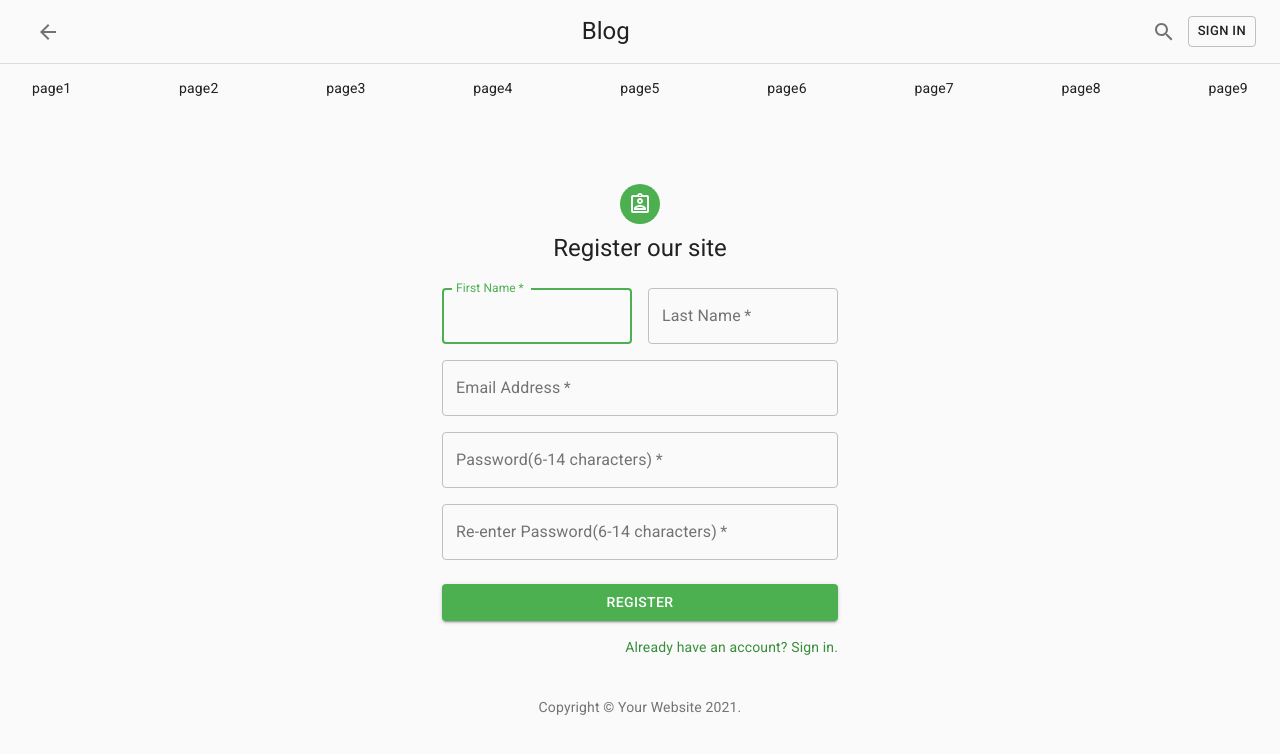
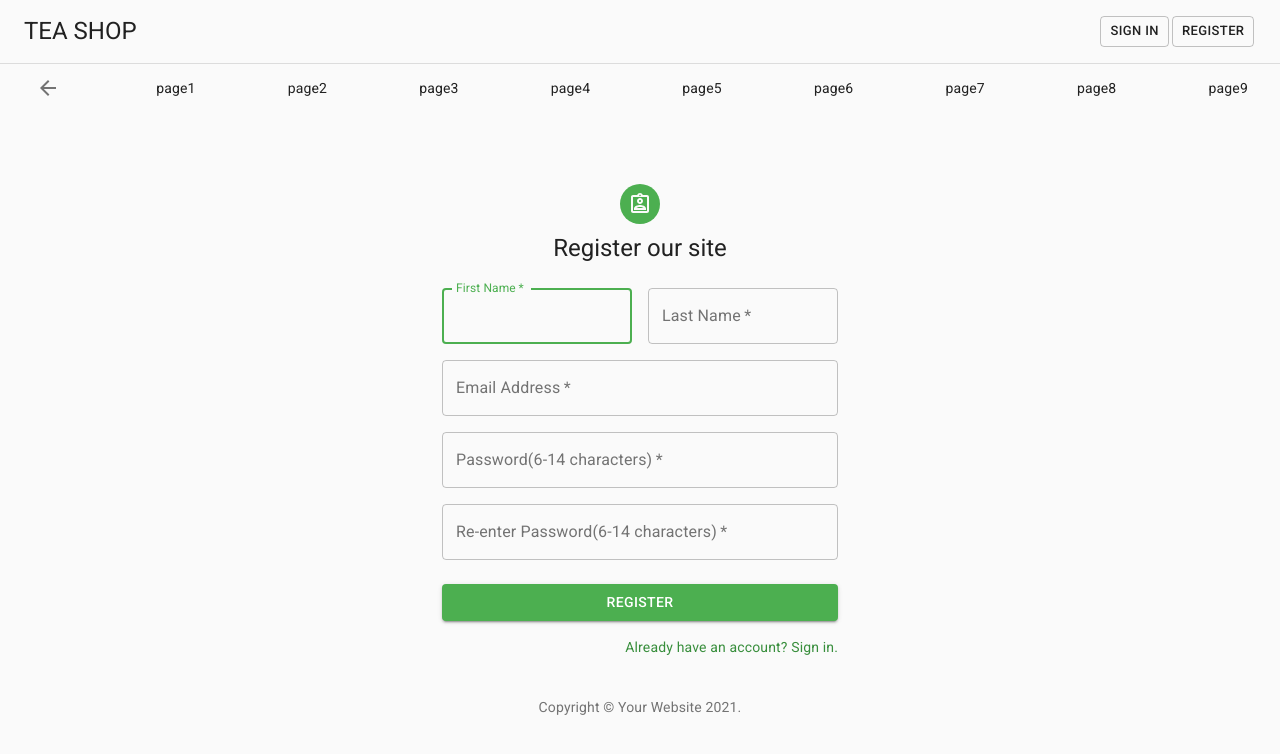
Before and after one commit to nabepa/tea-shop-ver2, a React (Create React App) app in the folder client/: page /register in a window 1280 px wide. Shown: the top 754 px of the page. Built offline with nearby package versions, Linux system fonts and the light colour scheme; no server answers.

Commit message:
layout header

```diff
--- a/client/src/App.jsx
+++ b/client/src/App.jsx
@@ -28,7 +28,7 @@ function App() {
       <CssBaseline />
       <div className='app'>
         <Header
-          title='Blog'
+          title='TEA SHOP'
           sections={sections}
           user={user}
           signout={signout}
--- a/client/src/components/Header/Header.jsx
+++ b/client/src/components/Header/Header.jsx
@@ -4,7 +4,6 @@ import { makeStyles } from '@material-ui/core/styles';
 import Toolbar from '@material-ui/core/Toolbar';
 import Button from '@material-ui/core/Button';
 import IconButton from '@material-ui/core/IconButton';
-import SearchIcon from '@material-ui/icons/Search';
 import ArrowBackIcon from '@material-ui/icons/ArrowBack';
 import Typography from '@material-ui/core/Typography';
 import Link from '@material-ui/core/Link';
@@ -12,10 +11,10 @@ import { useHistory } from 'react-router-dom';
 
 const useStyles = makeStyles((theme) => ({
   toolbar: {
+    justifyContent: 'space-between',
     borderBottom: `1px solid ${theme.palette.divider}`,
   },
   toolbarTitle: {
-    flex: 1,
     cursor: 'pointer',
   },
   toolbarSecondary: {
@@ -27,6 +26,9 @@ const useStyles = makeStyles((theme) => ({
     flexShrink: 0,
     cursor: 'pointer',
   },
+  btn: {
+    margin: '0.1rem',
+  },
 }));
 
 const Header = ({ sections, title, user, signout }) => {
@@ -36,13 +38,6 @@ const Header = ({ sections, title, user, signout }) => {
   return (
     <>
       <Toolbar className={classes.toolbar}>
-        <IconButton
-          onClick={() => {
-            history.goBack();
-          }}
-        >
-          <ArrowBackIcon />
-        </IconButton>
         <Typography
           className={classes.toolbarTitle}
           component='h2'
@@ -56,11 +51,10 @@ const Header = ({ sections, title, user, signout }) => {
         >
           {title}
         </Typography>
-        <IconButton>
-          <SearchIcon />
-        </IconButton>
+
         {user ? (
           <Button
+            className={classes.btn}
             variant='outlined'
             size='small'
             onClick={() => {
@@ -70,7 +64,9 @@ const Header = ({ sections, title, user, signout }) => {
             Sign Out
           </Button>
         ) : (
+          <div>
             <Button
+              className={classes.btn}
               variant='outlined'
               size='small'
               onClick={() => {
@@ -79,6 +75,21 @@ const Header = ({ sections, title, user, signout }) => {
             >
               Sign In
             </Button>
+            <Button
+              className={classes.btn}
+              variant='outlined'
+              size='small'
+              onClick={() => {
+                history.push('/register');
+              }}
+            >
+              Register
+            </Button>
+            {/* Todo: Search */}
+            {/* <IconButton className={classes.btn}>
+              <SearchIcon />
+            </IconButton> */}
+          </div>
         )}
       </Toolbar>
       <Toolbar
@@ -86,6 +97,13 @@ const Header = ({ sections, title, user, signout }) => {
         component='nav'
         variant='dense'
       >
+        <IconButton
+          onClick={() => {
+            history.goBack();
+          }}
+        >
+          <ArrowBackIcon />
+        </IconButton>
         {sections.map((section) => (
           <Link
             className={classes.toolbarLink}
--- a/client/src/components/RegisterPage/RegisterPage.jsx
+++ b/client/src/components/RegisterPage/RegisterPage.jsx
@@ -82,7 +82,7 @@ const RegisterPage = ({ user, onRegister }) => {
 
   useEffect(() => {
     user && history.push('/');
-  }, [user]);
+  }, [user, history]);
 
   return (
     <ThemeProvider theme={theme}>
--- a/client/src/components/SigninPage/SigninPage.jsx
+++ b/client/src/components/SigninPage/SigninPage.jsx
@@ -81,7 +81,7 @@ const SigninPage = ({ user, onSignin }) => {
 
   useEffect(() => {
     user && history.push('/');
-  }, [user]);
+  }, [user, history]);
 
   return (
     <ThemeProvider theme={theme}>
```
Lines whose indentation alone changed are shown as unchanged.
